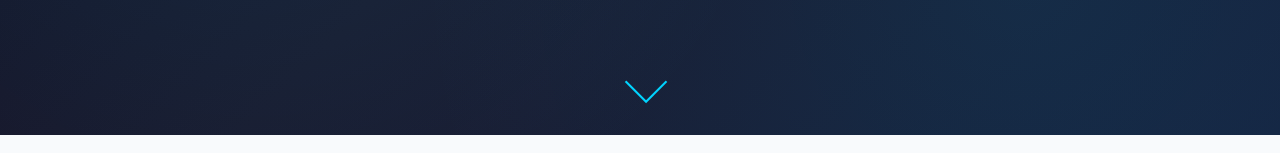
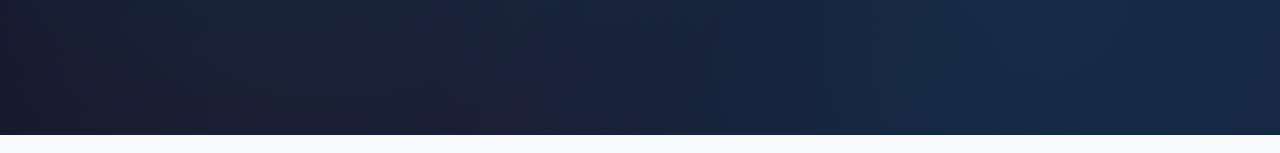
Before and after one commit to usmansyedcoder/Portfolio-Frontend, a React (Create React App) app: page / in a window 1280 px wide. Shown: the part 726-879 px from the top of the page. Built offline with nearby package versions, Linux system fonts and the light colour scheme.

Commit message:
Fixed All

```diff
--- a/src/pages/Home.css
+++ b/src/pages/Home.css
@@ -359,31 +359,6 @@
   }
 }
 
-/* Scroll Indicator */
-.scroll-indicator {
-  position: absolute;
-  bottom: 2rem;
-  left: 50%;
-  transform: translateX(-50%);
-}
-
-.scroll-arrow {
-  width: 30px;
-  height: 30px;
-  border-right: 2px solid #00d4ff;
-  border-bottom: 2px solid #00d4ff;
-  transform: rotate(45deg);
-  animation: scrollBounce 2s infinite;
-}
-
-@keyframes scrollBounce {
-  0%, 100% {
-    transform: rotate(45deg) translateY(0);
-  }
-  50% {
-    transform: rotate(45deg) translateY(-10px);
-  }
-}
 
 /* Container */
 .container {
--- a/src/pages/Home.js
+++ b/src/pages/Home.js
@@ -135,11 +135,6 @@ const Home = () => {
               </div>
             </div>
           </div>
-        </div>
-
-        {/* Scroll Indicator */}
-        <div className="scroll-indicator">
-          <div className="scroll-arrow"></div>
         </div>
       </section>
 
```
